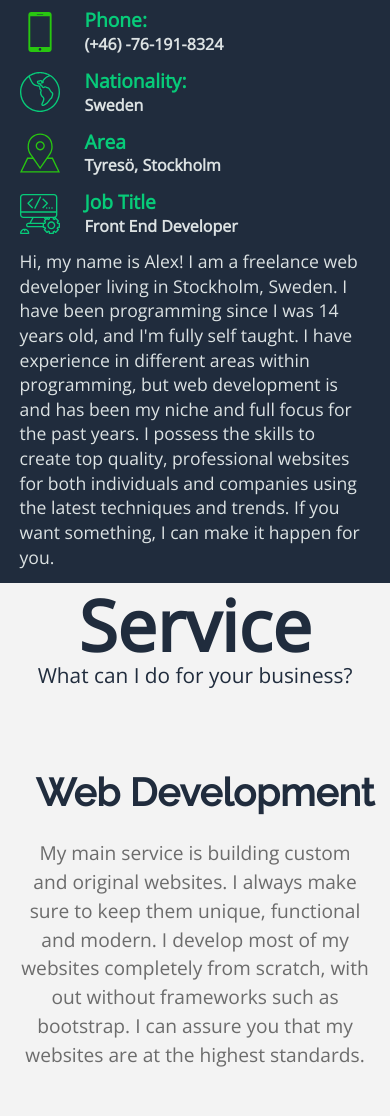
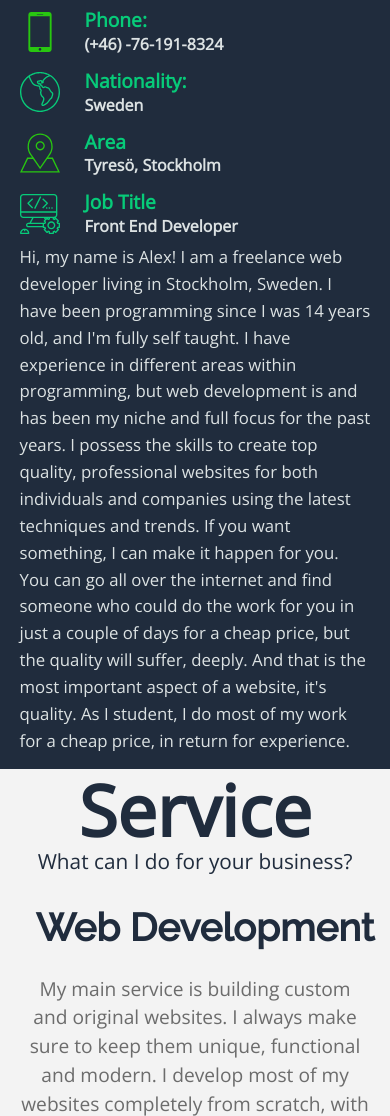
Before and after one commit to vanDeurs/portfolio, a PHP site: page / in a window 390 px wide. Shown: the part 1376-2492 px from the top of the page. Run offline with PHP 8.4, Linux system fonts and the light colour scheme; some libraries are stand-ins or nearby versions; some web fonts are replaced.

Commit message:
release?

```diff
--- a/index.html
+++ b/index.html
@@ -151,7 +151,7 @@
                                 </div>
 
                                 <div class="about-text">
-                                    <p>Hi, my name is Alex! I am a freelance web developer living in Stockholm, Sweden. I have been programming since I was 14 years old, and I'm fully self taught. I have experience in different areas within programming, but web development is and has been my niche and full focus for the past years. I possess the skills to create top quality, professional websites for both individuals and companies using the latest techniques and trends. If you want something, I can make it happen for you.</p>
+                                    <p>Hi, my name is Alex! I am a freelance web developer living in Stockholm, Sweden. I have been programming since I was 14 years old, and I'm fully self taught. I have experience in different areas within programming, but web development is and has been my niche and full focus for the past years. I possess the skills to create top quality, professional websites for both individuals and companies using the latest techniques and trends. If you want something, I can make it happen for you. You can go all over the internet and find someone who could do the work for you in just a couple of days for a cheap price, but the quality will suffer, deeply. And that is the most important aspect of a website, it's quality. As I student, I do most of my work for a cheap price, in return for experience.</p>
                                 </div>
                             </div>
                         </div>
@@ -205,7 +205,7 @@
                 <div class="col-xs-12 portfolio-title">
                     <div class="title-text">
                         <h1>This is a collection of my personal projects</h1>
-                        <h3>Feel free to check them out!</h3>
+                        <h3>Feel free to check them out</h3>
                     </div>
 
                 </div>
--- a/resources/css/style.css
+++ b/resources/css/style.css
@@ -530,12 +530,12 @@ body {
 }
 
 .about-text p {
-    font-size: 19.2px;
-    font-size: 1.2rem;
+    font-size: 1.05rem;
     color: #DCE2E3;
-    line-height: 1.4;
+    line-height: 1.6;
     font-weight: 500;
     text-align: left;
+    padding: 0 30px 0 0;
 }
 
 @media only screen and (max-width: 955px) {
@@ -560,15 +560,16 @@ body {
     .about-info-box {
         margin: 15px 0;
     }
+    .about-text p {
+        padding: 0;
+    }
 }
 
 @media only screen and (max-width: 788px) {
     .about-text{
         padding: 0;
     }
-    .about-text p {
-        font-size: 1.3rem;
-    }
+
 }
 
 @media only screen and (max-width: 616px) {
@@ -602,10 +603,7 @@ body {
     .about-info-box {
         margin: 7px 0;
     }
-    .about-text p {
-        font-size: 1.1rem;
-        margin-top: 5px;
-    }
+
 }
 
 
@@ -618,7 +616,7 @@ body {
 }
 
 .service-text {
-    min-height: 150px;
+    height: 150px;
 }
 
 .service-text h1 {
@@ -683,6 +681,12 @@ body {
 @media only screen and (max-width: 825px){
     .service-box img{
         display: none;
+    }
+}
+
+@media only screen and (max-width: 767px){
+    .service-text {
+        height: 120px;
     }
 }
 
--- a/resources/js/main.js
+++ b/resources/js/main.js
@@ -24,7 +24,7 @@ $(document).ready(function() {
 
 	setTimeout(function(){
 		$('body').addClass('loaded');
-	}, 1000);
+	}, 1500);
 
 });
 
```
Also changed, not shown: 1 other file.
